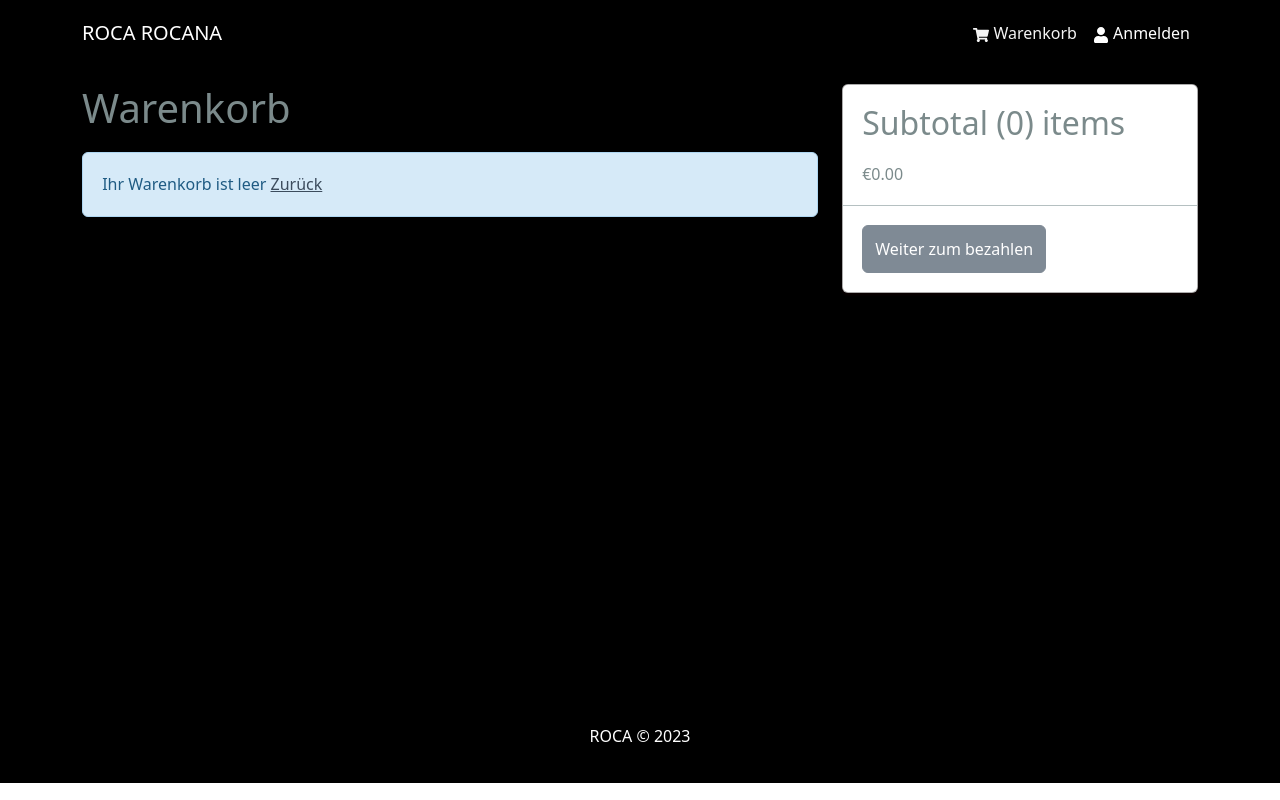
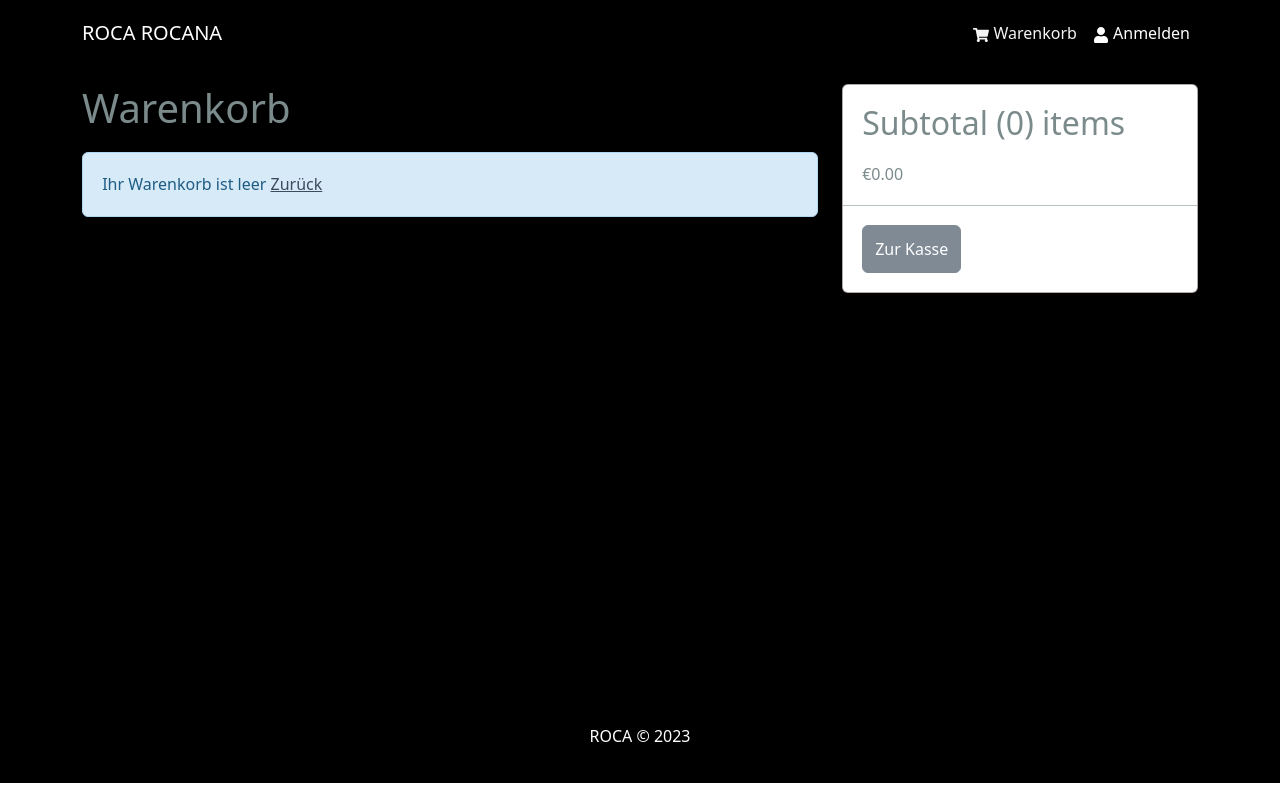
Before and after one commit to blncdn/rocashoptest3, a React (Create React App) app in the folder frontend/: page /cart in a window 1280 px wide. Built offline with nearby package versions, Linux system fonts and the light colour scheme.

Commit message:
CartScreen.jsx

```diff
--- a/frontend/src/screens/CartScreen.jsx
+++ b/frontend/src/screens/CartScreen.jsx
@@ -104,7 +104,7 @@ const CartScreen = () => {
                 disabled={cartItems.length === 0}
                 onClick={checkoutHandler}
               >
-                Weiter zum bezahlen
+                 Zur Kasse
               </Button>
             </ListGroup.Item>
           </ListGroup>
```
